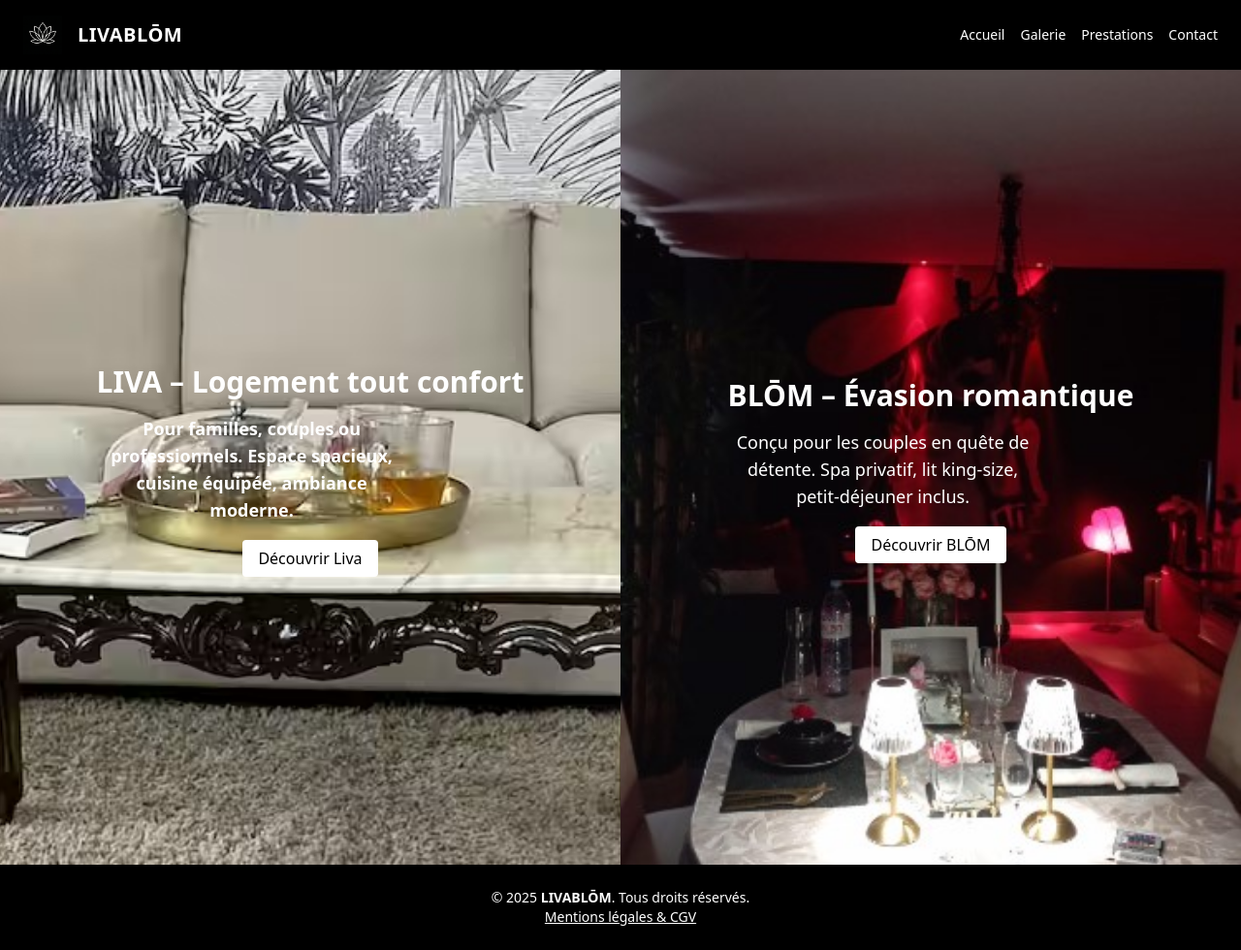
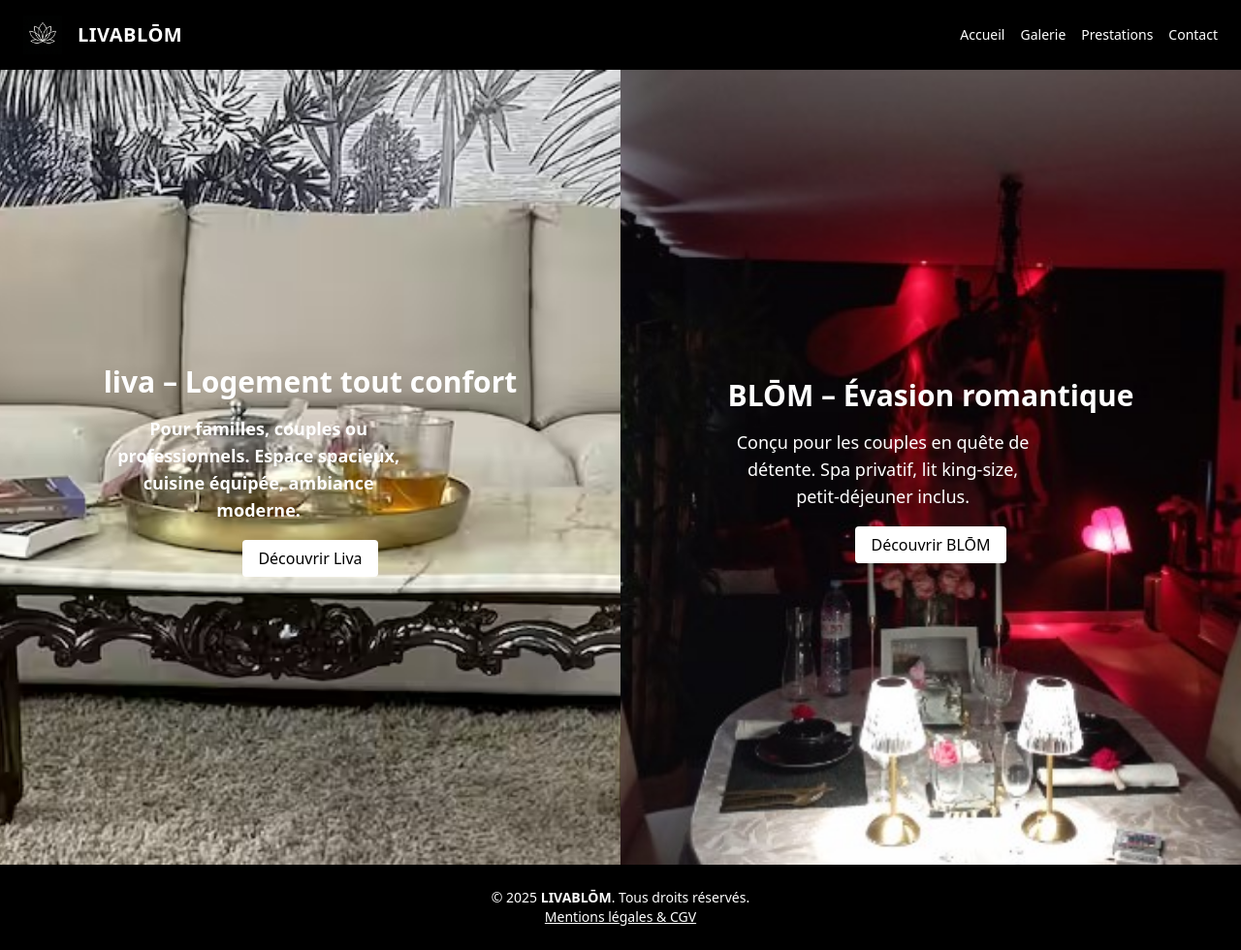
Before and after one commit to LIVABLOM/LIVABLOM, a Jekyll site: the page built from index.md, in a window 1280 px wide. Shown: the whole page at 97% size. Built offline with Jekyll 4.4.1, drawn with Linux system fonts in a browser that asks for light colours.

Commit message:
Update index.md

```diff
--- a/index.md
+++ b/index.md
@@ -9,11 +9,11 @@
   <!-- Partie LIVA -->
   <div class="w-full md:w-1/2 h-1/2 md:h-full bg-cover bg-center text-white flex flex-col items-center justify-center p-6 text-center" style="background-image: url('{{ site.baseurl }}/assets/galerie/liva/salon1.jpg');">
     <div class="bg-black/70 p-4 rounded-lg">
-      <h2 class="text-3xl font-bold mb-4">LIVA – Logement tout confort</h2>
+      <h2 class="text-3xl font-bold mb-4">liva – Logement tout confort</h2>
       <p class="mb-6 text-lg max-w-xs">
         <strong>Pour familles, couples ou professionnels. Espace spacieux, cuisine équipée, ambiance moderne.</strong>
       </p>
-      <a href="{{ site.baseurl }}/Liva" class="bg-white text-black py-2 px-4 rounded hover:bg-gray-200">Découvrir Liva</a>
+      <a href="{{ site.baseurl }}/liva" class="bg-white text-black py-2 px-4 rounded hover:bg-gray-200">Découvrir Liva</a>
     </div>
   </div>
 
```
